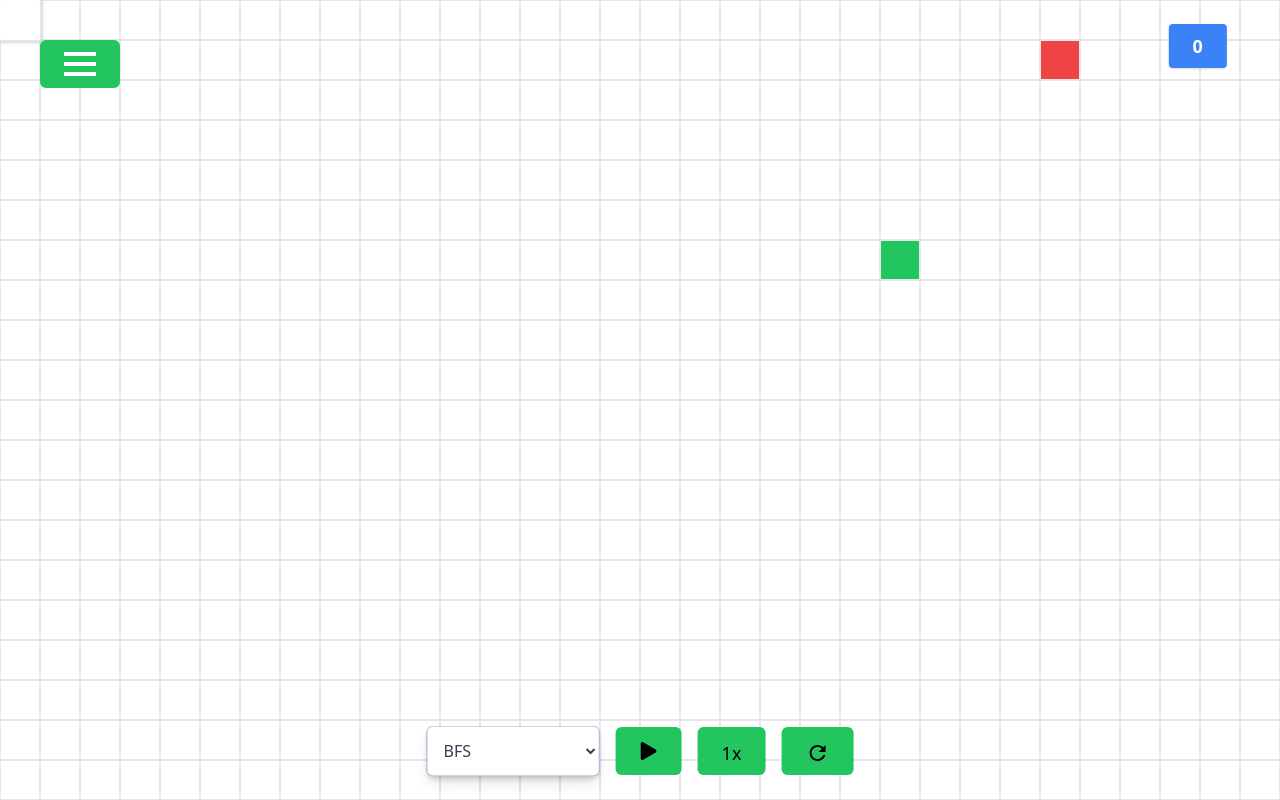
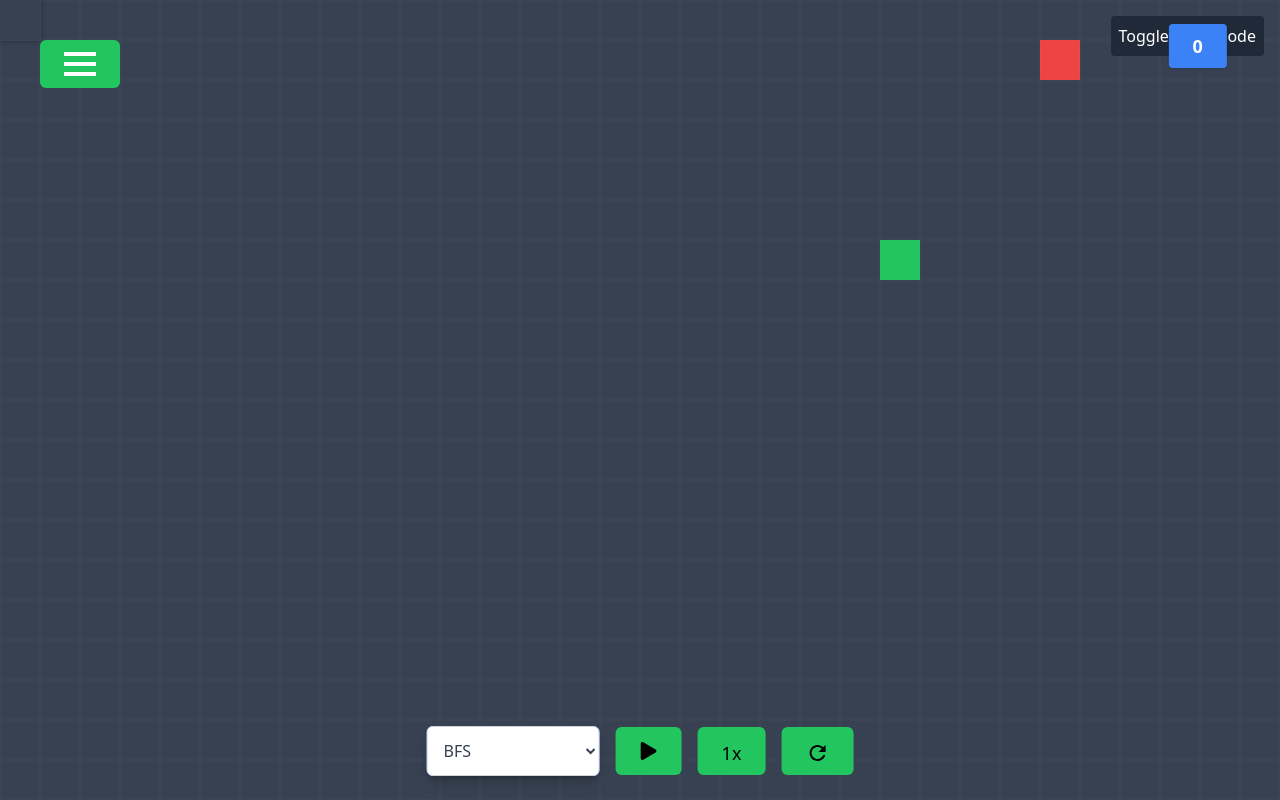
Before and after one commit to LGeoff31/Graphs, a React (Create React App) app: page / in a window 1280 px wide. Built offline with nearby package versions, Linux system fonts and the light colour scheme.

Commit message:
dark mode and light mode button

```diff
--- a/src/components/Board.js
+++ b/src/components/Board.js
@@ -65,13 +65,22 @@ const Board = ({
 
     e.preventDefault();
   };
+  const [isDarkMode, setIsDarkMode] = useState(true);
 
   return (
     <div
-      className="grid justify-center items-center h-80vh"
+      className={`grid justify-center items-center h-80vh ${
+        isDarkMode ? "bg-grey-900 text-white" : "bg-white text-black"
+      }`}
       onMouseUp={handleMouseUp}
       onMouseMove={handleMouseMove}
     >
+      <button
+        onClick={() => setIsDarkMode(!isDarkMode)}
+        className="absolute top-4 right-4 bg-gray-800 text-white p-2 rounded"
+      >
+        Toggle Dark Mode
+      </button>
       {(() => {
         const rows = [];
         for (let row = 0; row < gridDimensions.rows; row++) {
@@ -81,22 +90,28 @@ const Board = ({
               row === startPosition.row && col === startPosition.col;
             const isEnd = row === endPosition.row && col === endPosition.col;
             const isWall = grid[row][col] === "wall";
-            const color = isStart
-              ? "bg-green-500"
-              : isEnd
-              ? "bg-red-500"
-              : grid[row][col] === "visited"
-              ? "bg-blue-400"
-              : grid[row][col] === "path"
-              ? "bg-yellow-400"
-              : isWall
-              ? "bg-gray-500"
-              : "bg-white";
+            let color;
+            if (isStart) {
+              color = "bg-green-500";
+            } else if (isEnd) {
+              color = "bg-red-500";
+            } else if (grid[row][col] === "visited") {
+              color = "bg-blue-400";
+            } else if (grid[row][col] === "path") {
+              color = "bg-yellow-400";
+            } else if (isWall) {
+              color = "bg-gray-500";
+            } else {
+              color = isDarkMode ? "bg-gray-700" : "bg-white";
+            }
+            const borderColor = isDarkMode
+              ? "border-[rgba(255,255,255,0.02)]"
+              : "border-grey-900";
 
             cols.push(
               <Node
                 key={`${row}-${col}`}
-                className={`w-10 h-10 border border-grey-400 cell ${color}`}
+                className={`w-10 h-10 border ${borderColor} cell ${color}`}
                 data-row={row}
                 data-col={col}
                 onMouseDown={(e) => {
```
